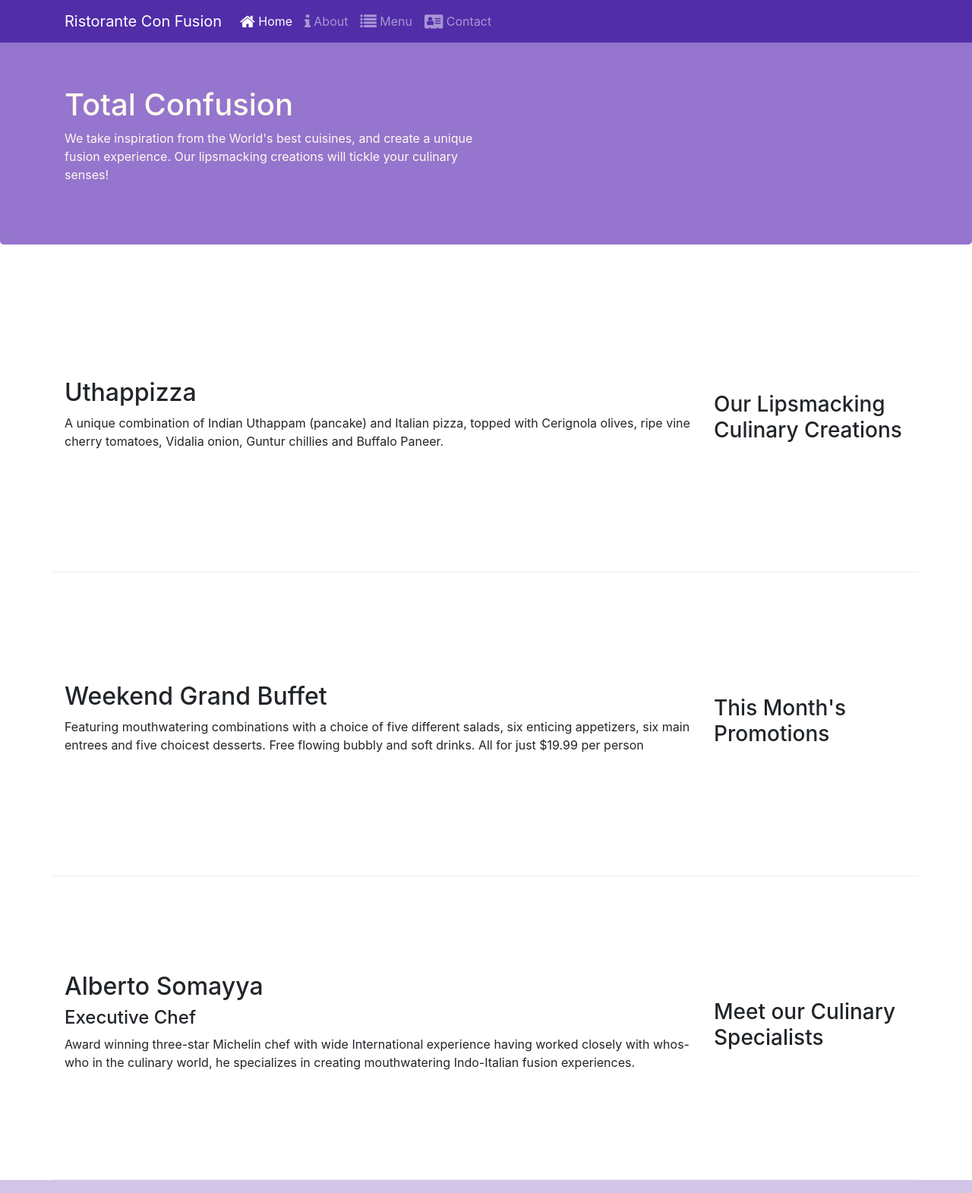
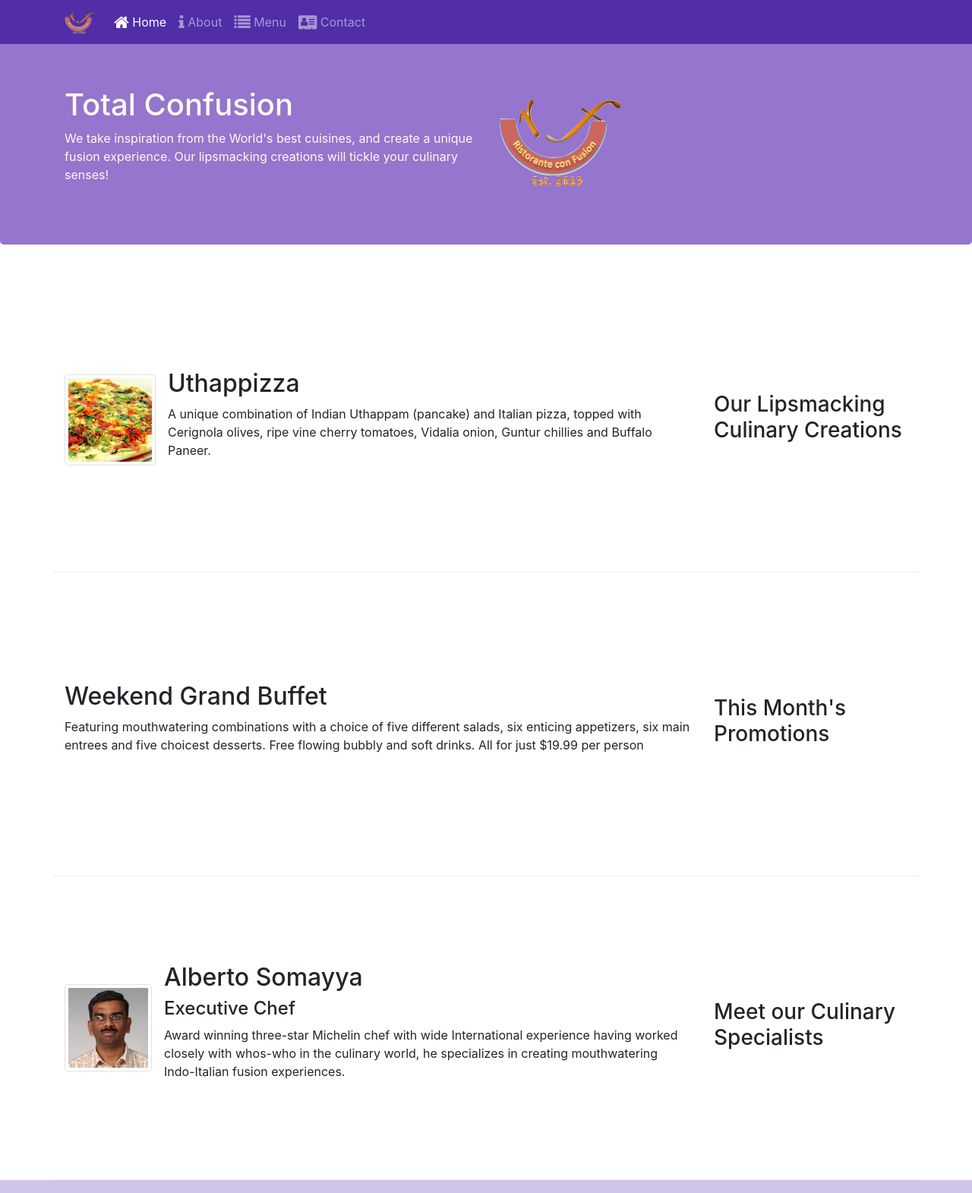
Before and after one commit to aslammamud/bootstrap4-Coursera, a website: page index.html in a window 1280 px wide. Shown: the top 1571 px of the page at 76% size. Drawn offline with nearby package versions, Linux system fonts and the light colour scheme.

Commit message:
Images and Media

```diff
--- a/index.html
+++ b/index.html
@@ -25,7 +25,9 @@
                     <h1>Total Confusion</h1>
                     <p>We take inspiration from the World's best cuisines, and create a unique fusion experience. Our lipsmacking creations will tickle your culinary senses!</p>
                 </div>
-                <div class="col-12 col-sm"></div>
+                <div class="col-12 col-sm align-self-center">
+                  <img src="img/logo.png" class="img-fluid">
+                </div>
             </div>
         </div>
     </header>
@@ -35,7 +37,7 @@
           <button class="navbar-toggler" type="button" data-toggle="collapse" data-target="#Navbar">
                 <span class="navbar-toggler-icon"></span>
             </button>
-           <a class="navbar-brand" href="#">Ristorante Con Fusion</a>
+           <a class="navbar-brand" href="#"><img src="img/logo.png" height="30" width="41"></a>
            <div class="collapse navbar-collapse" id="Navbar">
                 <ul class="navbar-nav mr-auto">
                     <li class="nav-item active"><a class="nav-link" href="#"><span class="fa fa-home fa-lg"></span> Home</a></li>
@@ -53,8 +55,13 @@
                 <h3>Our Lipsmacking Culinary Creations</h3>
             </div>
             <div class="col col-sm order-sm-first col-md">
-                <h2>Uthappizza</h2>
-                <p>A unique combination of Indian Uthappam (pancake) and Italian pizza, topped with Cerignola olives, ripe vine cherry tomatoes, Vidalia onion, Guntur chillies and Buffalo Paneer.</p>
+              <div class="media">
+                <img class="d-flex mr-3 img-thumbnail align-self-center" src="img/uthappizza.png" alt="uthappizza">
+                <div class="media-body">
+                  <h2 class="mt-0">Uthappizza</h2>
+                  <p>A unique combination of Indian Uthappam (pancake) and Italian pizza, topped with Cerignola olives, ripe vine cherry tomatoes, Vidalia onion, Guntur chillies and Buffalo Paneer.</p>
+                </div>
+              </div>
             </div>
         </div>
 
@@ -74,9 +81,14 @@
                 <h3>Meet our Culinary Specialists</h3>
             </div>
             <div class="col col-sm order-sm-first col-md">
-                <h2>Alberto Somayya</h2>
-                <h4>Executive Chef</h4>
-                <p>Award winning three-star Michelin chef with wide International experience having worked closely with whos-who in the culinary world, he specializes in creating mouthwatering Indo-Italian fusion experiences. </p>
+              <div class="media">
+                <img class="d-flex mr-3 img-thumbnail align-self-center" src="img/alberto.png" alt="alberto">
+                <div class="media-body">
+                  <h2 class="mt-0">Alberto Somayya</h2>
+                  <h4>Executive Chef</h4>
+                  <p>Award winning three-star Michelin chef with wide International experience having worked closely with whos-who in the culinary world, he specializes in creating mouthwatering Indo-Italian fusion experiences. </p>
+                </div>
+              </div>
             </div>
         </div>
     </div>
```
Also changed, not shown: aboutus.html (+3 -2 lines), contactus.html (+3 -2 lines), img/alberto.png (added), img/buffet.png (added), img/logo.png (added), img/uthappizza.png (added), 1 other file.
